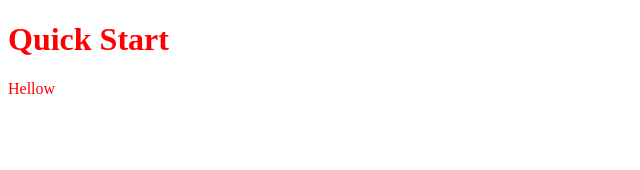
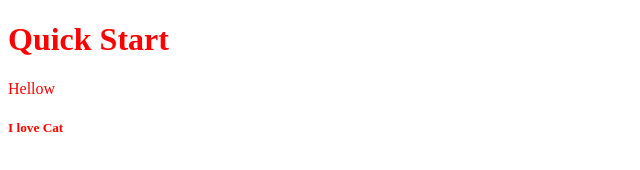
Before and after one commit to rabbit300129/F20240422, a plain HTML site: page index.html in a window 1280 px wide. Shown: the full height of the page, 0-640 px from the left. Drawn offline with Linux system fonts and the light colour scheme.

Commit message:
增加我愛貓

```diff
--- a/index.html
+++ b/index.html
@@ -9,6 +9,7 @@
 <body>
     <h1>Quick Start</h1>
 <div>Hellow</div>
+<h5>I love Cat</h5>
 </body>
 <script src="assets/js/main.js"></script>
 </html>
```
